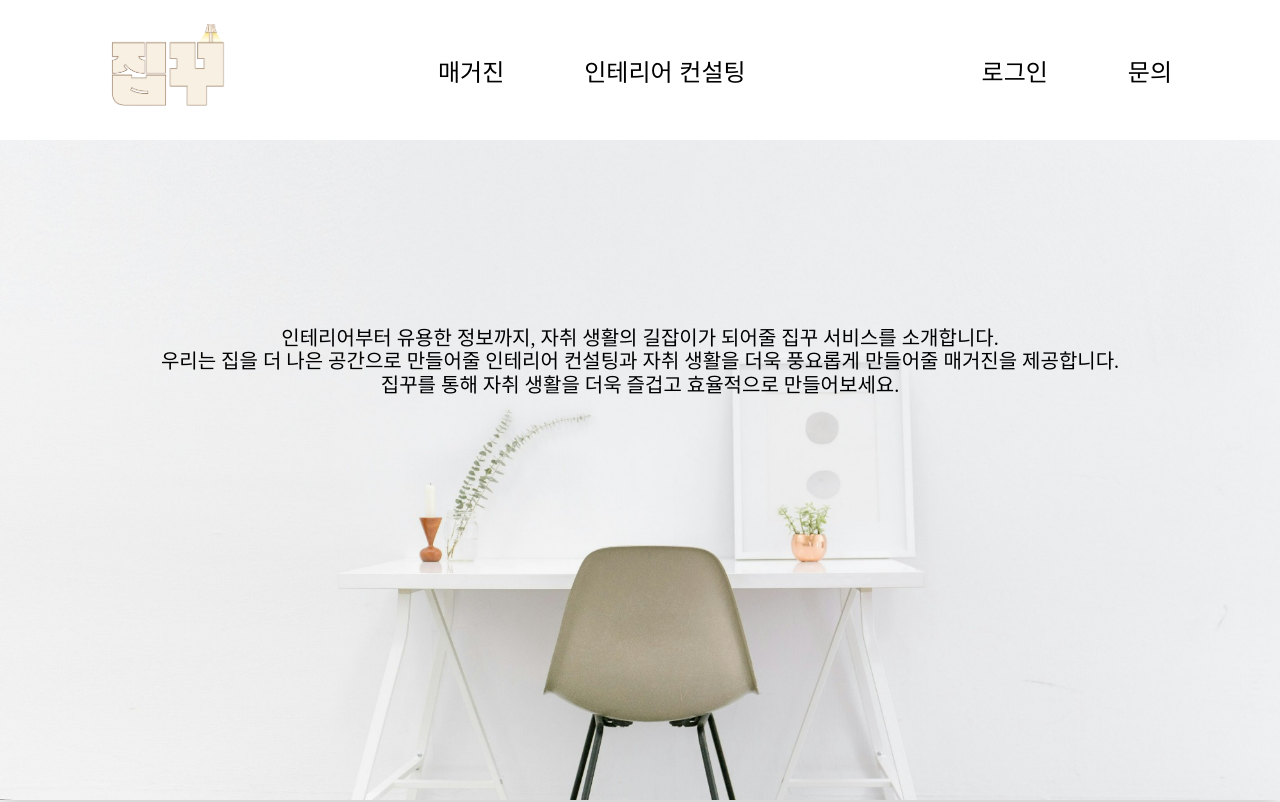
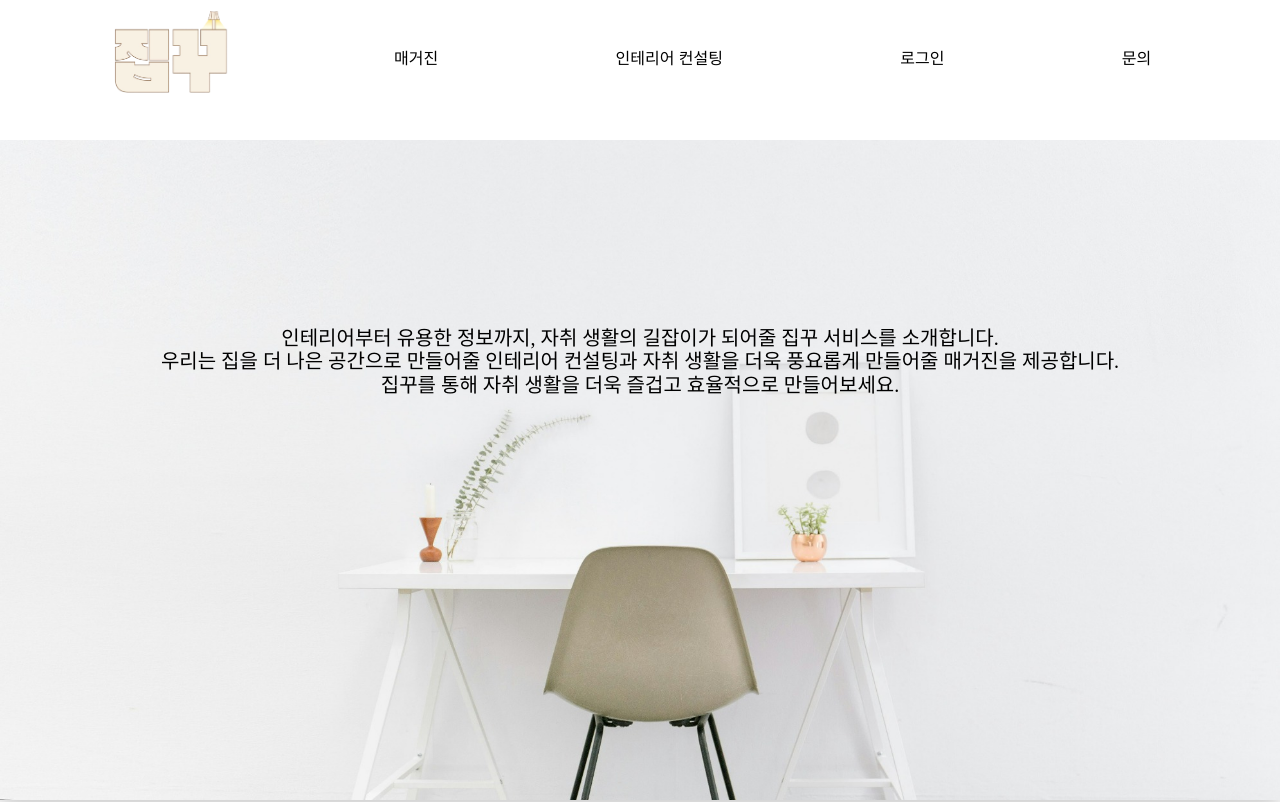
Before and after one commit to house-making-node/FRONT, a React (Create React App) app: page / in a window 1280 px wide. Shown: the top 802 px of the page. Built offline with nearby package versions, Linux system fonts and the light colour scheme.

Commit message:
navbar 수정

```diff
--- a/src/component/header/Navbar.js
+++ b/src/component/header/Navbar.js
@@ -1,177 +1,169 @@
-import React, { useState } from "react";
-import { useNavigate } from "react-router-dom";
 import styled from "styled-components";
 import logo from "../img/logo.png";
+import { useNavigate } from "react-router-dom";
+import { useState } from "react";
 
-const NavbarContainer = styled.div`
+const Nav = styled.nav`
   position: fixed;
   top: 0;
   left: 0;
   height: 120px;
   display: flex;
-  justify-content: space-around;
-  align-items: center;
+  flex-direction: column;
   background-color: white;
   padding: 10px;
   width: 100vw;
   z-index: 1000;
+  //font-family: Freesentation;
 `;
-
+const NavItemContainer = styled.div`
+  display: flex;
+  justify-content: space-around;
+  align-items: center;
+  margin: 0px 50px 0px 20px;
+`;
 const Logo = styled.img`
   cursor: pointer;
   width: 138px;
   height: 94px;
 `;
+const NavItem = styled.div`
+  position: relative;
+  padding: 10px 20px;
+  font-size: 16px;
+  color: ${(props) => (props.selected ? "#ca904b" : "black")};
+  font-weight: ${(props) => (props.selected ? "bold" : "normal")};
+  text-decoration: none;
+  cursor: pointer;
 
-const NavItem = styled.span`
-  margin: 0 2rem;
-  cursor: pointer;
-  position: relative;
-  font-weight: 400;
-  font-size: 24px;
-  color: ${(props) => (props.selected ? "#CA904B" : "black")};
+  &:hover {
+    color: #ca904b;
+  }
+`;
+const DropDownContainer = styled.div`
+  position: absolute;
+  top: 65%;
+  left: ${(props) => (props.alignRight ? "auto" : "25%")};
+  right: ${(props) => (props.alignRight ? "0" : "auto")};
+  width: auto;
+  display: ${(props) => (props.visible ? "flex" : "none")};
+  flex-direction: row;
+  justify-content: center;
+  background-color: white;
+  box-shadow: 0 8px 16px rgba(0, 0, 0, 0.2);
+  z-index: 1;
+  padding: 10px;
+  border-radius: 8px;
 `;
 
-const NavItemWithDropdown = styled(NavItem)`
-  &::after {
-    content: "";
+const DropDownItem = styled.span`
+  padding: 10px 20px;
+  margin: 0 10px;
+  color: black;
+  text-decoration: none;
   display: block;
-    height: 2px;
-    width: 105%;
-    background-color: #ca904b;
-    position: absolute;
-    bottom: -10px;
-    left: 0;
-    transform: scaleX(
-      ${(props) => (props.selected || props.isHovered ? 1 : 0)}
-    );
-    transition: transform 0.3s ease;
+  cursor: pointer;
+  font-size: 16px;
+  font-weight: normal;
+
+  &:hover {
+    background-color: #f0f0f0;
+    color: #ca904b;
   }
 `;
 
-const SubNav = styled.ul`
-  position: absolute;
-  top: 100%;
-  left: 0;
-  background-color: white;
-  box-shadow: 0 2px 4px rgba(0, 0, 0, 0.1);
-  display: ${(props) => (props.isVisible ? "flex" : "none")};
-  list-style-type: none;
-  padding: 0;
-  margin-top: 10px;
-  min-width: 300px;
-  flex-direction: row;
-  justify-content: center;
-  right: ${(props) => (props.rightAligned ? "0" : "auto")};
-  left: ${(props) => (props.rightAligned ? "auto" : "0")};
-`;
+export default function Navbar() {
+  const navigate = useNavigate();
+  const [selected, setSelected] = useState("");
+  const [dropDownVisible, setDropDownVisible] = useState(false);
 
-const SubItem = styled.li`
-  padding: 0.5rem 1rem;
-  cursor: pointer;
-  font-size: 20px;
-  align-items: center;
-  &:hover {
-    background-color: #f0f0f0;
-  }
-`;
+  const handleMouseEnter = (item) => {
+    setSelected(item);
+    setDropDownVisible(true);
+  };
 
-const NavItemsContainer = styled.div`
-  display: flex;
-  gap: 1rem;
-`;
+  const handleMouseLeave = () => {
+    setDropDownVisible(false);
+  };
 
-function Navbar() {
-  const navigate = useNavigate();
-  const [selectedNavItem, setSelectedNavItem] = useState(null);
-  const [visibleSubNav, setVisibleSubNav] = useState(null);
-  const [hoveredNavItem, setHoveredNavItem] = useState(null);
-
-  const handleNavItemClick = (path, item) => {
-    setSelectedNavItem(item);
+  const handleClick = (path, item) => {
+    setSelected(item);
+    setDropDownVisible(false);
     navigate(path);
   };
 
-  const handleMouseEnter = (item) => {
-    setVisibleSubNav(item);
-    setHoveredNavItem(item);
-  };
-
-  const handleMouseLeave = () => {
-    setVisibleSubNav(null);
-    setHoveredNavItem(null);
-  };
-
   return (
-    <NavbarContainer>
+    <Nav>
+      <NavItemContainer>
         <Logo
           src={logo}
           alt="Logo"
           onClick={() => {
+            setSelected("");
             navigate("/");
           }}
         />
-      <NavItemsContainer>
-        <NavItemWithDropdown
-          selected={
-            selectedNavItem === "자취레터" || selectedNavItem === "공유레터"
-          }
+        <NavItem
+          selected={selected === "자취레터" || selected === "공유레터"}
           onMouseEnter={() => handleMouseEnter("매거진")}
           onMouseLeave={handleMouseLeave}
-          isHovered={hoveredNavItem === "매거진"}
         >
           매거진
-          <SubNav isVisible={visibleSubNav === "매거진"}>
-            <SubItem
-              onClick={() => handleNavItemClick("/homeletter", "자취레터")}
-            >
-              자취레터
-            </SubItem>
-            <SubItem
-              onClick={() => handleNavItemClick("/shareletter", "공유레터")}
-            >
-              공유레터
-            </SubItem>
-          </SubNav>
-        </NavItemWithDropdown>
+        </NavItem>
         <NavItem
-          selected={selectedNavItem === "인테리어 컨설팅"}
-          onClick={() => handleNavItemClick("/consulting", "인테리어 컨설팅")}
+          selected={selected === "인테리어 컨설팅"}
+          onClick={() => handleClick("/consulting", "인테리어 컨설팅")}
         >
           인테리어 컨설팅
         </NavItem>
-      </NavItemsContainer>
-      <NavItemsContainer>
         <NavItem
-          selected={selectedNavItem === "로그인"}
-          onClick={() => handleNavItemClick("/login", "로그인")}
+          selected={selected === "로그인"}
+          onClick={() => handleClick("/login", "로그인")}
         >
           로그인
         </NavItem>
-        <NavItemWithDropdown
+        <NavItem
           selected={
-            selectedNavItem === "FAQ 게시판" ||
-            selectedNavItem === "1대1 문의하기"
+            selected === "FAQ 게시판" ||
+            selected === "1대1 문의하기" ||
+            selected === "마이페이지"
           }
           onMouseEnter={() => handleMouseEnter("문의")}
           onMouseLeave={handleMouseLeave}
-          isHovered={hoveredNavItem === "문의"}
         >
           문의
-          <SubNav rightAligned isVisible={visibleSubNav === "문의"}>
-            <SubItem onClick={() => handleNavItemClick("/faq", "FAQ 게시판")}>
+        </NavItem>
+      </NavItemContainer>
+
+      <DropDownContainer
+        visible={selected === "매거진" && dropDownVisible}
+        onMouseEnter={() => setDropDownVisible(true)}
+        onMouseLeave={handleMouseLeave}
+        alignRight={false}
+      >
+        <DropDownItem onClick={() => handleClick("/homeletter", "자취레터")}>
+          자취레터
+        </DropDownItem>
+        <DropDownItem onClick={() => handleClick("/shareletter", "공유레터")}>
+          공유레터
+        </DropDownItem>
+      </DropDownContainer>
+      <DropDownContainer
+        visible={selected === "문의" && dropDownVisible}
+        onMouseEnter={() => setDropDownVisible(true)}
+        onMouseLeave={handleMouseLeave}
+        alignRight={true}
+      >
+        <DropDownItem onClick={() => handleClick("/faq", "FAQ 게시판")}>
           FAQ 게시판
-            </SubItem>
-            <SubItem
-              onClick={() => handleNavItemClick("/question", "1대1 문의하기")}
-            >
+        </DropDownItem>
+        <DropDownItem onClick={() => handleClick("/question", "1대1 문의하기")}>
           1대1 문의하기
-            </SubItem>
-          </SubNav>
-        </NavItemWithDropdown>
-      </NavItemsContainer>
-    </NavbarContainer>
+        </DropDownItem>
+        <DropDownItem onClick={() => handleClick("/mypage", "마이페이지")}>
+          마이페이지
+        </DropDownItem>
+      </DropDownContainer>
+    </Nav>
   );
 }
-
-export default Navbar;
```
Lines whose indentation alone changed are shown as unchanged.
